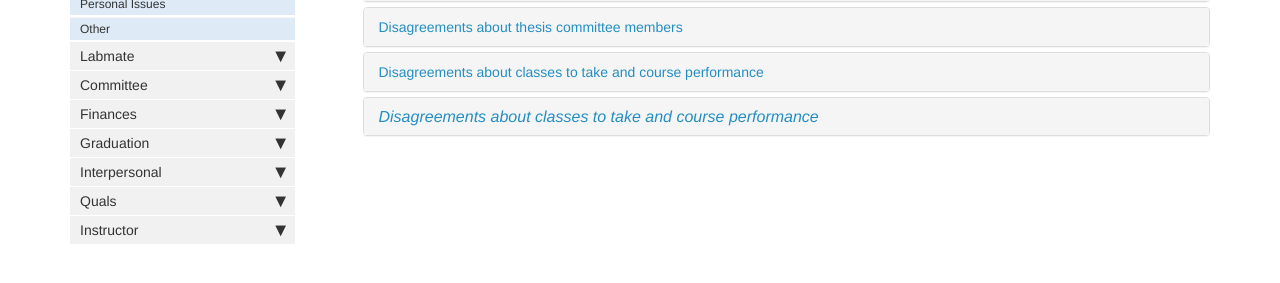
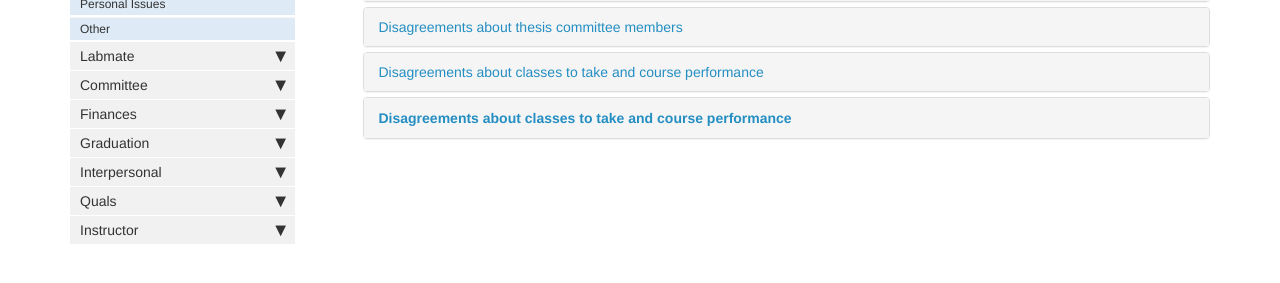
Before and after one commit to dnicks35/CRNT, a Jekyll site: the page built from pages/mydoc/graduation_progress.md, in a window 1280 px wide. Shown: the part 267-550 px from the top of the page. Built offline with Jekyll 4.4.1, drawn with Linux system fonts in a browser that asks for light colours; comment, search, counter and statistics services are not loaded.

Commit message:
Update graduation_progress.md

```diff
--- a/pages/mydoc/graduation_progress.md
+++ b/pages/mydoc/graduation_progress.md
@@ -144,9 +144,9 @@ folder: mydoc
     <!-- /.panel -->
     <div class="panel panel-default">
         <div class="panel-heading"><a class="noCrossRef accordion-toggle" data-toggle="collapse" data-parent="#accordion" href="#disagreements-about-classes-and-performance2">
-            <h4 class="panel-title">
+
                 Disagreements about classes to take and course performance
-            </h4>
+
         </a></div>
         <div id="disagreements-about-classes-and-performance2" class="panel-collapse collapse">
             <div class="panel-body">
```
